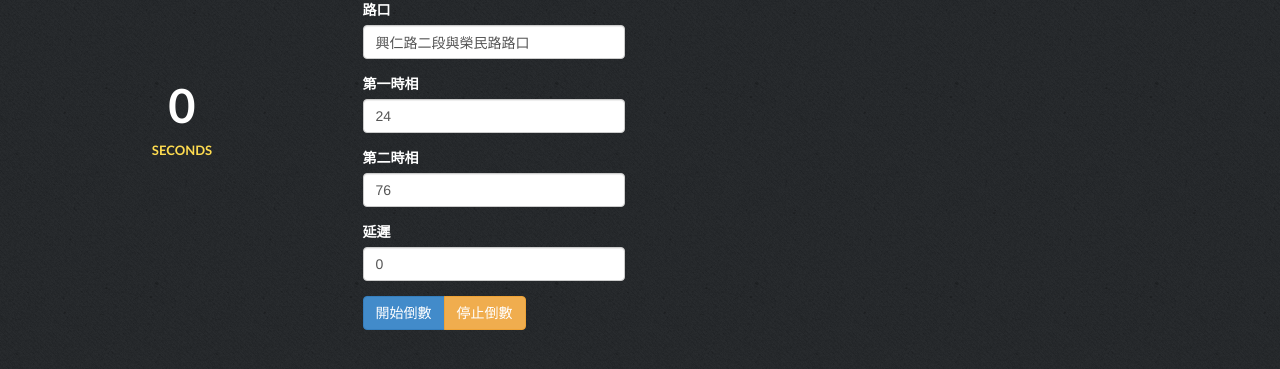
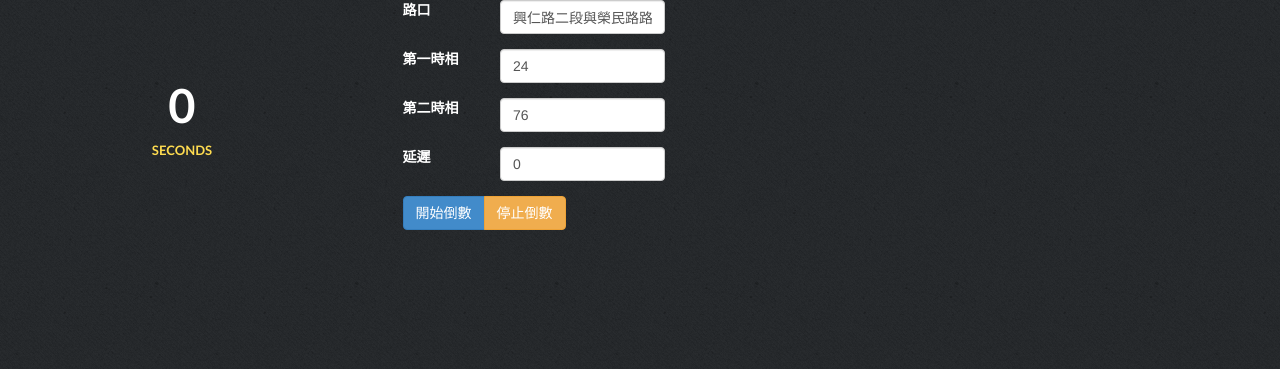
Before and after one commit to zackexplosion/trafficLight, a PHP site: page / in a window 1280 px wide. Shown: the top 369 px of the page. Run offline with PHP 8.4, Linux system fonts and the light colour scheme.

Commit message:
改成標籤在輸入框左邊

```diff
--- a/index.php
+++ b/index.php
@@ -14,32 +14,38 @@
     <body>
         <div class="container">
             <div class="row">
-                <div class="col-sm-3">
-                    <div class="clock" id="light1">
+                <div class="clock col-sm-3" id="light1">
                     <canvas id="canvas_seconds" width="188" height="188"></canvas>
                     <div class="text">
                         <p class="val" id="light1val">0</p>
                         <p class="type_seconds">Seconds</p>
                     </div>
                 </div>
-                </div>
-                <div class="col-sm-3">
-                    <form>
+                <div class="col-sm-6">
+                    <form class="form-horizontal">
                       <div class="form-group">
-                        <label for="timer1">路口</label>
+                        <label class="col-sm-2" for="timer1">路口</label>
+                        <div class="col-sm-4">
                         <input type="text" class="form-control" name="location" id="location" placeholder="交叉路口" value="興仁路二段與榮民路路口">
                         </div>
+                      </div>
                       <div class="form-group">
-                        <label for="timer1">第一時相</label>
+                        <label class="col-sm-2" for="timer1">第一時相</label>
+                        <div class="col-sm-4">
                             <input type="number" class="form-control" name="green_phase" id="green_phase" placeholder="綠燈時間" value="24">
                         </div>
+                      </div>
                       <div class="form-group">
-                        <label for="timer2">第二時相</label>
+                        <label class="col-sm-2" for="timer2">第二時相</label>
+                        <div class="col-sm-4">
                             <input type="number" class="form-control" name="red_phase" id="red_phase" placeholder="紅燈時間" value="76">
                         </div>
+                      </div>
                       <div class="form-group">
-                        <label for="delay">延遲</label>
+                        <label class="col-sm-2" for="delay">延遲</label>
+                        <div class="col-sm-4">
                             <input type="number" class="form-control" name="offset" id="offset" placeholder="延遲時間" value="0">
+                        </div>
                       </div>
                       <div class="btn-group">
                           <a class="btn btn-primary" id="start1">開始倒數</a>
```
Lines whose indentation alone changed are shown as unchanged.
